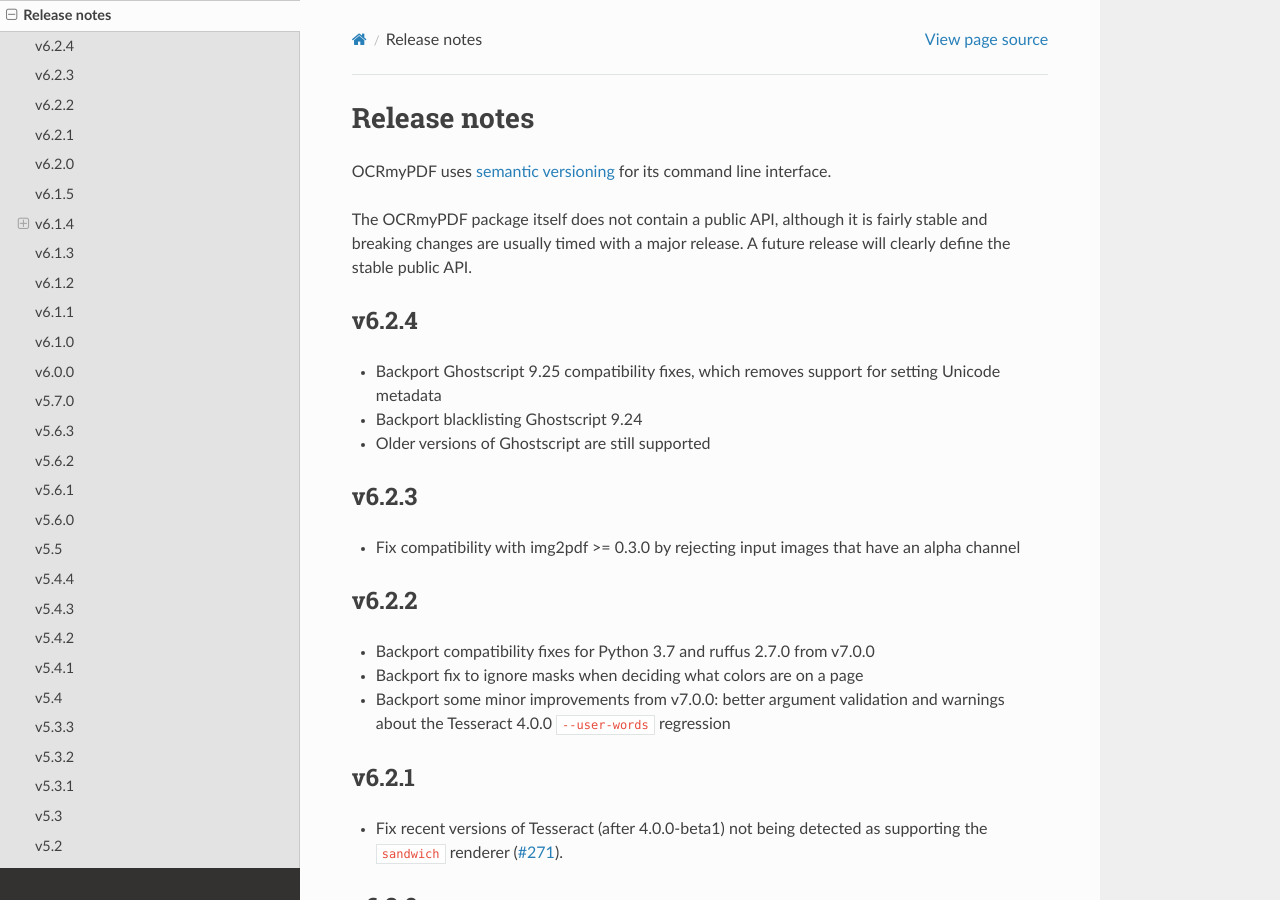
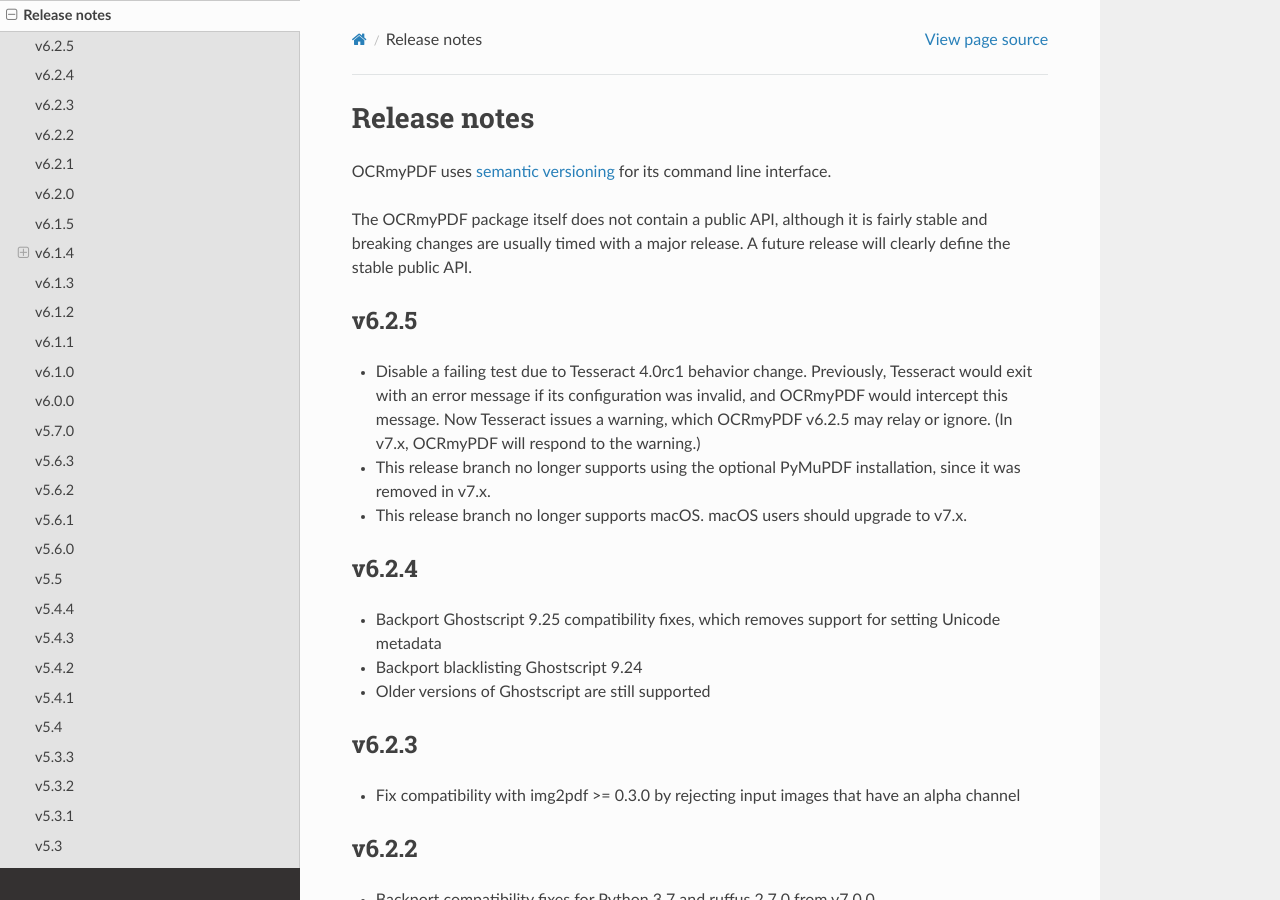
Before and after one commit to ocrmypdf/OCRmyPDF, a Sphinx documentation site: the page built from docs/release_notes.rst, in a window 1280 px wide and 900 px high. Built offline with Sphinx 7.4.7 and the Read the Docs theme 2.0.0, drawn with Linux system fonts in a browser that asks for light colours; pages that are not in the unit, such as notebooks, are missing from menus.

Commit message:
v6.2.5 notes

```diff
--- a/docs/release_notes.rst
+++ b/docs/release_notes.rst
@@ -8,6 +8,16 @@
 .. Issue regex
    find:    [^`]\#([0-9]{1,3})[^0-9]
    replace: `#$1 <https://github.com/jbarlow83/OCRmyPDF/issues/$1>`_
+
+
+v6.2.5
+------
+
+-   Disable a failing test due to Tesseract 4.0rc1 behavior change. Previously, Tesseract would exit with an error message if its configuration was invalid, and OCRmyPDF would intercept this message. Now Tesseract issues a warning, which OCRmyPDF v6.2.5 may relay or ignore. (In v7.x, OCRmyPDF will respond to the warning.)
+
+-   This release branch no longer supports using the optional PyMuPDF installation, since it was removed in v7.x.
+
+-   This release branch no longer supports macOS. macOS users should upgrade to v7.x.
 
 
 v6.2.4
```
